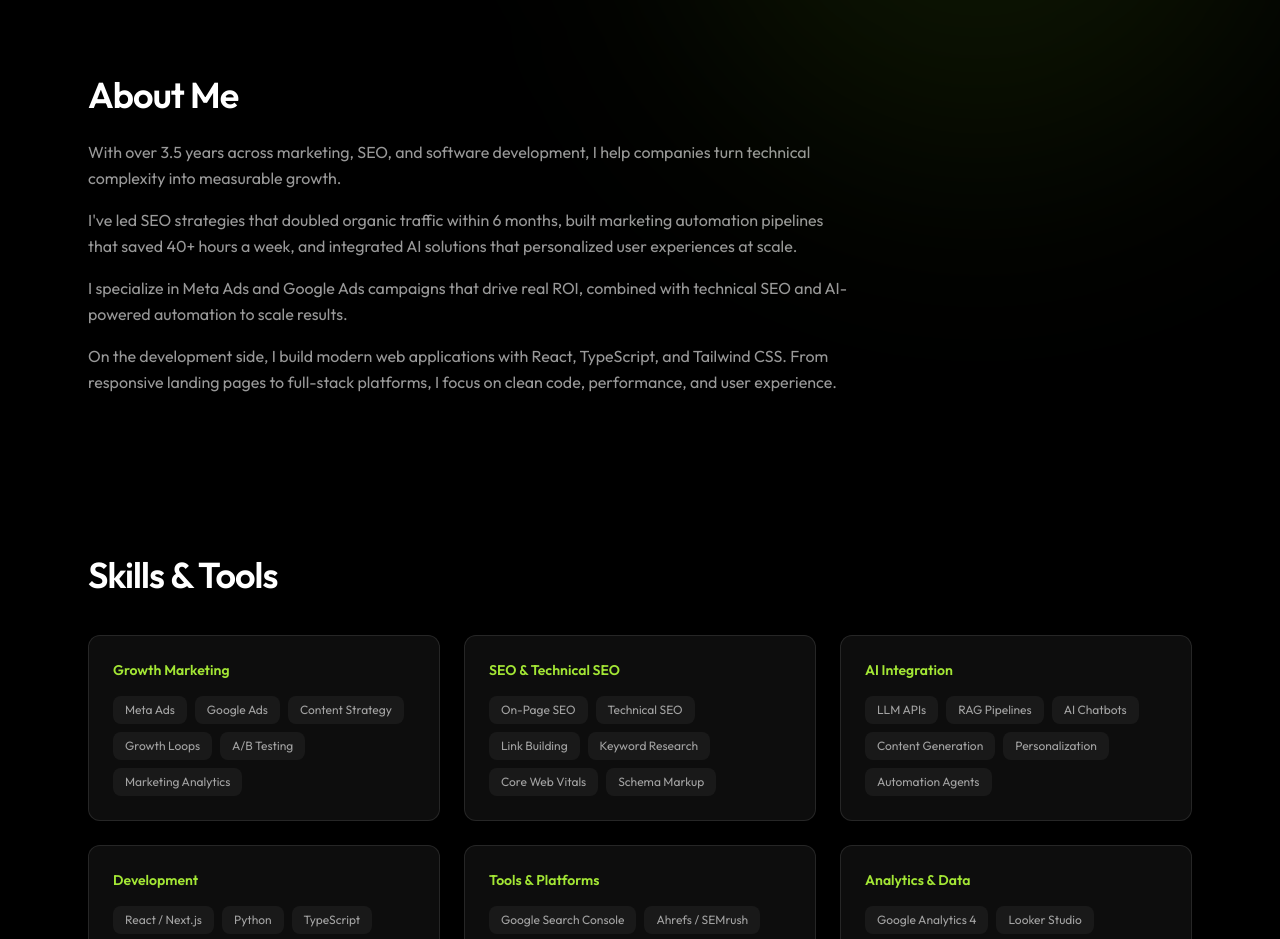
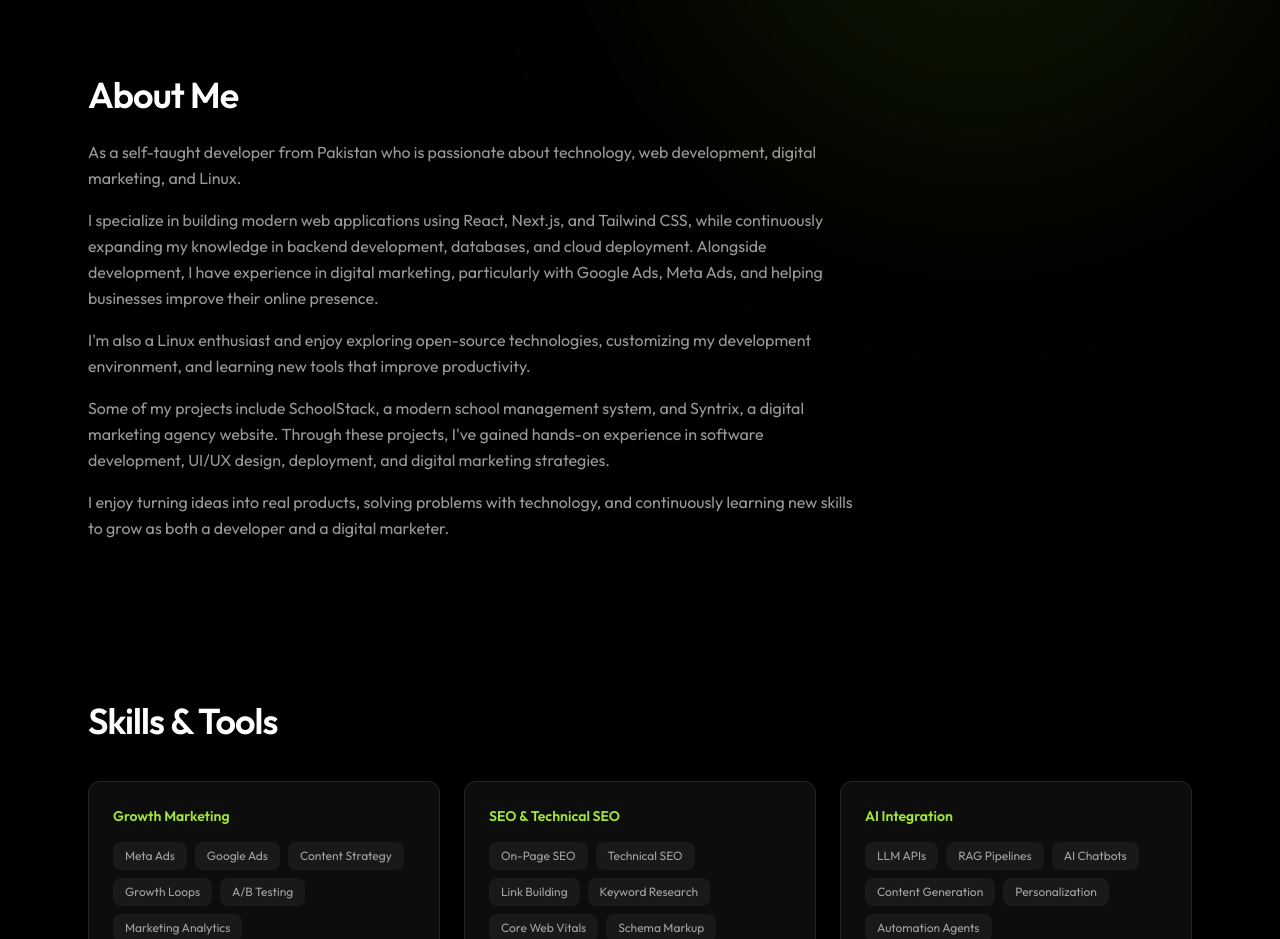
Before and after one commit to shayan-234/protfolio, a React (Vite) app: page / in a window 1280 px wide. Shown: the part 880-1819 px from the top of the page. Built offline with nearby package versions, Linux system fonts and the light colour scheme.

Commit message:
update about section text

```diff
--- a/src/data/portfolio.ts
+++ b/src/data/portfolio.ts
@@ -8,10 +8,11 @@ export const personalInfo = {
     github: "https://github.com/shayan-234",
   },
   about: [
-    "With over 3.5 years across marketing, SEO, and software development, I help companies turn technical complexity into measurable growth.",
-    "I've led SEO strategies that doubled organic traffic within 6 months, built marketing automation pipelines that saved 40+ hours a week, and integrated AI solutions that personalized user experiences at scale.",
-    "I specialize in Meta Ads and Google Ads campaigns that drive real ROI, combined with technical SEO and AI-powered automation to scale results.",
-    "On the development side, I build modern web applications with React, TypeScript, and Tailwind CSS. From responsive landing pages to full-stack platforms, I focus on clean code, performance, and user experience.",
+    "As a self-taught developer from Pakistan who is passionate about technology, web development, digital marketing, and Linux.",
+    "I specialize in building modern web applications using React, Next.js, and Tailwind CSS, while continuously expanding my knowledge in backend development, databases, and cloud deployment. Alongside development, I have experience in digital marketing, particularly with Google Ads, Meta Ads, and helping businesses improve their online presence.",
+    "I'm also a Linux enthusiast and enjoy exploring open-source technologies, customizing my development environment, and learning new tools that improve productivity.",
+    "Some of my projects include SchoolStack, a modern school management system, and Syntrix, a digital marketing agency website. Through these projects, I've gained hands-on experience in software development, UI/UX design, deployment, and digital marketing strategies.",
+    "I enjoy turning ideas into real products, solving problems with technology, and continuously learning new skills to grow as both a developer and a digital marketer.",
   ],
 }
 
```
